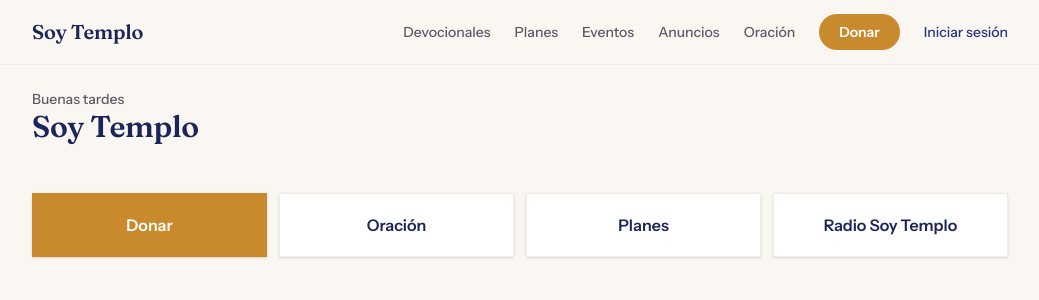
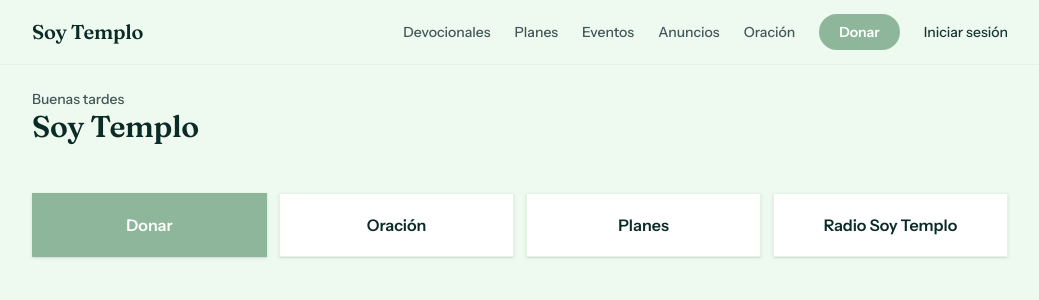
Before and after one commit to joelcastaneda777-coder/Soy-Templo, a Next.js app: page / in a window 1280 px wide. Shown: the top 300 px of the page, without its empty margins (120-1159 px from the left). Built offline with nearby package versions, Linux system fonts and the light colour scheme; no server answers; the database is empty.

Commit message:
Nueva identidad visual: logo y paleta verde de marca (src/app/globals.css)

```diff
--- a/src/app/globals.css
+++ b/src/app/globals.css
@@ -1,33 +1,34 @@
 @import "tailwindcss";
 
 /* ============================================================
-   Soy Templo — Sistema visual "Añil y Cirio"
-   Primario: añil (índigo salvadoreño) · Secundario: verde bálsamo
-   Acento: dorado cirio · Neutros cálidos tipo manta
+   Soy Templo — Sistema visual "Verde Profundo"
+   Paleta monocromática verde bosque, de la marca de la iglesia:
+   desde el verde casi negro hasta el salvia pálido.
    ============================================================ */
 
 @theme {
-  /* Colores */
-  --color-anil-50: #eef1fb;
-  --color-anil-100: #d9defa;
-  --color-anil-300: #8d9ada;
-  --color-anil-500: #3d4fa8;
-  --color-anil-600: #27357e;   /* primario */
-  --color-anil-800: #1b2559;
-  --color-anil-900: #131a40;
+  /* Colores (nombres de token sin cambios para no romper componentes;
+     los valores ahora vienen de la paleta verde de marca) */
+  --color-anil-50: #eef9f0;
+  --color-anil-100: #DAF1DE;
+  --color-anil-300: #53806d;
+  --color-anil-500: #235347;
+  --color-anil-600: #163832;   /* primario */
+  --color-anil-800: #0B2B26;
+  --color-anil-900: #051F20;
 
-  --color-balsamo-100: #e2efe6;
-  --color-balsamo-500: #3e6b4f; /* secundario */
-  --color-balsamo-700: #2c4f3a;
+  --color-balsamo-100: #d2e2d7;
+  --color-balsamo-500: #235347; /* secundario */
+  --color-balsamo-700: #0B2B26;
 
-  --color-cirio-100: #f8ecd6;
-  --color-cirio-500: #c98a2d;   /* acento */
-  --color-cirio-600: #a86f1e;
+  --color-cirio-100: #b8d6c0;
+  --color-cirio-500: #8EB69B;   /* acento (claro: usa texto oscuro, ver button.tsx) */
+  --color-cirio-600: #235347;
 
-  --color-papel: #faf7f2;       /* fondo principal */
-  --color-manta: #f1ece3;       /* superficie suave */
-  --color-tinta: #23222b;       /* texto */
-  --color-tinta-suave: #5c5a66;
+  --color-papel: #eef9f0;       /* fondo principal */
+  --color-manta: #e3f4e6;       /* superficie suave */
+  --color-tinta: #051F20;       /* texto */
+  --color-tinta-suave: #425758;
 
   --color-exito: #2e7d4f;
   --color-error: #b3372f;
@@ -47,10 +48,10 @@
 
 /* Modo oscuro opcional */
 .dark {
-  --color-papel: #16151c;
-  --color-manta: #201f28;
-  --color-tinta: #f0eee9;
-  --color-tinta-suave: #a5a3ae;
+  --color-papel: #040D0E;
+  --color-manta: #0B2B26;
+  --color-tinta: #DAF1DE;
+  --color-tinta-suave: #98ada4;
   color-scheme: dark;
 }
 
@@ -68,7 +69,7 @@ h1, h2, h3, .font-display {
   letter-spacing: -0.01em;
 }
 
-/* Firma visual: banda de versículo estilo textil de añil */
+/* Firma visual: banda de versículo en degradado verde profundo */
 .verse-band {
   background:
     repeating-linear-gradient(
@@ -76,13 +77,13 @@ h1, h2, h3, .font-display {
       rgba(255, 255, 255, 0.04) 0 2px,
       transparent 2px 6px
     ),
-    linear-gradient(140deg, var(--color-anil-800), var(--color-anil-600) 55%, #33449b);
-  color: #f4f2ec;
+    linear-gradient(140deg, var(--color-anil-800), var(--color-anil-600) 55%, #588471);
+  color: var(--color-anil-50);
 }
 
 /* Foco visible y accesible */
 :focus-visible {
-  outline: 3px solid var(--color-cirio-500);
+  outline: 3px solid var(--color-anil-500);
   outline-offset: 2px;
   border-radius: 4px;
 }
@@ -104,3 +105,9 @@ h1, h2, h3, .font-display {
   border-radius: 0.75rem;
   animation: pulse-soft 1.6s ease-in-out infinite;
 }
+
+/* Logo: alterna automáticamente entre versión oscura y clara según el tema */
+.brand-logo-dark { display: block; }
+.brand-logo-light { display: none; }
+.dark .brand-logo-dark { display: none; }
+.dark .brand-logo-light { display: block; }
```
